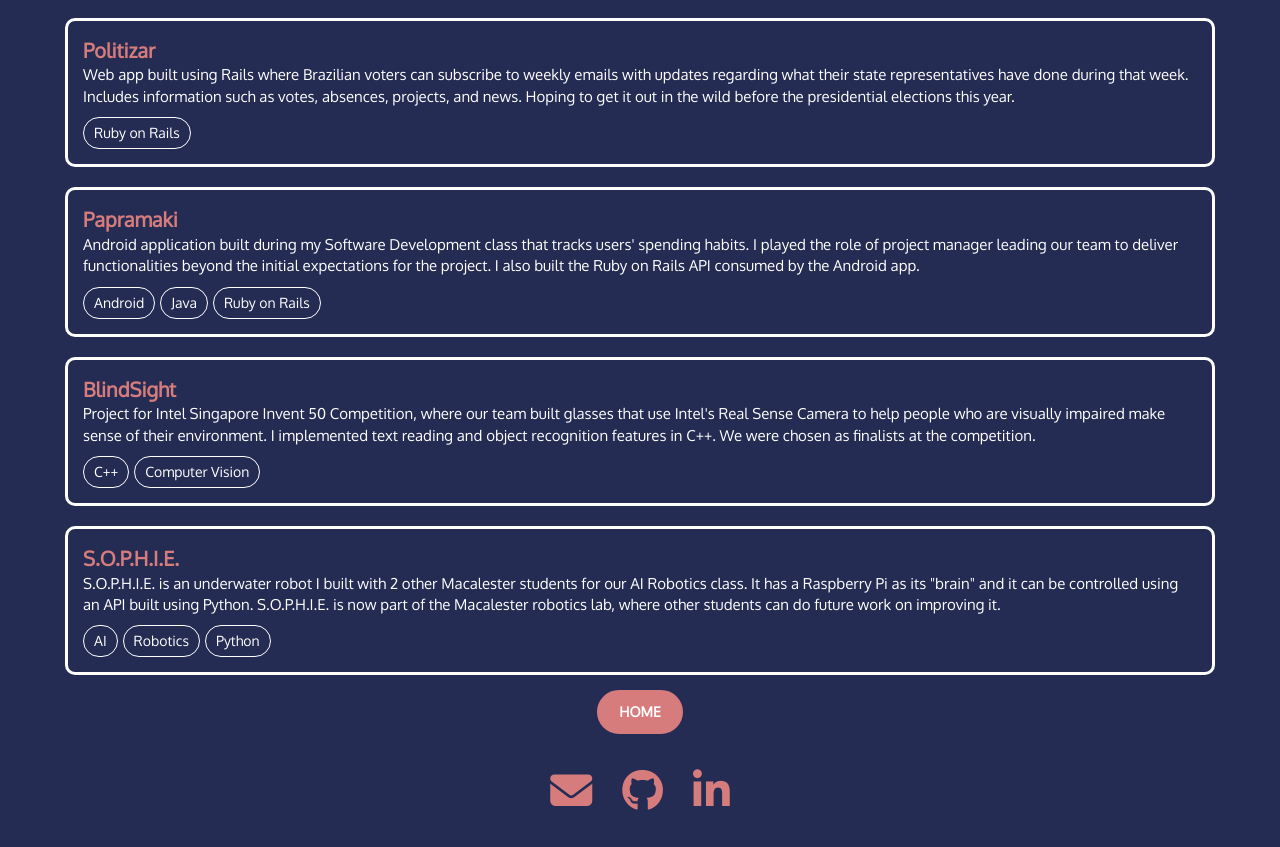
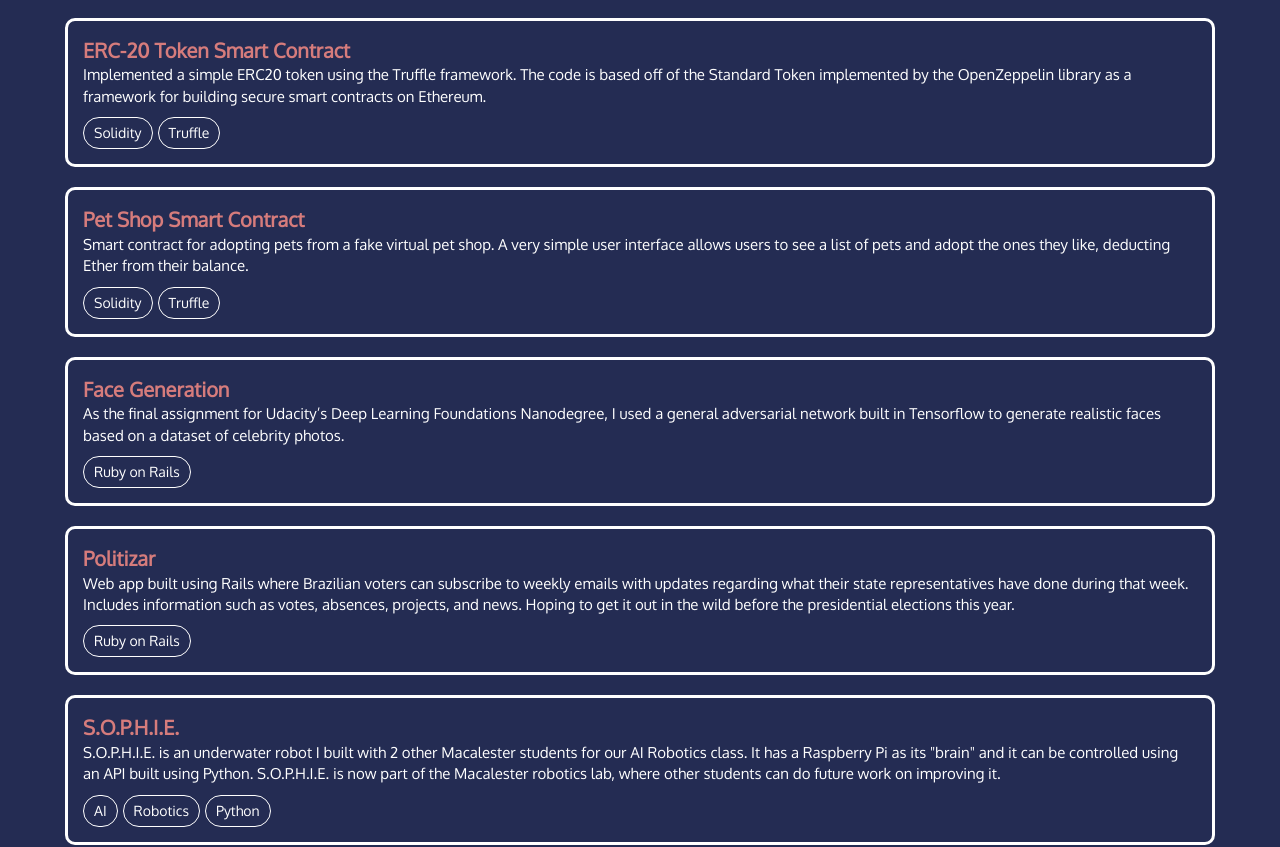
Before and after one commit to MarcioPorto/personal-website, an Angular app: page /projects in a window 1280 px wide. Shown: the part 523-1370 px from the top of the page. Built offline with nearby package versions, Linux system fonts and the light colour scheme.

Commit message:
Refactored list of projects

```diff
--- a/src/app/data.service.ts
+++ b/src/app/data.service.ts
@@ -9,16 +9,86 @@
     [
       {
         'id': 1,
-        'name': 'Virtual Self-Driving Car',
-        'description': "Implementation of a simple virtual self-driving car using Udacity's self-driving car simulator. The model for the car is built using Keras, and it is trained on data that I generated by manually driving a virtual car using Udacity's simulator. It uses a Convolutional Neural Network that takes as its input the pixels from the simulator screen and decides what to do next based on its current state in the world.",
+        'name': 'Fresh Eyes',
+        'description': 'Chrome extension that adds an accessibility function for users with color blindness. It adapts the color of individual pixels on the browser screen depending on the specific type of color blindness a user has, making it easier to visualize content and navigate the web.',
         'githubLink': '',
-        'displayOnHome': true,
+        'displayOnHome': false,
         'tags': [
-          'Keras', 'Deep Learning'
+          'JavaScript', 'Chrome Extension'
         ]
       },
       {
         'id': 2,
+        'name': 'BlindSight',
+        'description': "Project for Intel Singapore Invent 50 Competition, where our team built glasses that use Intel's Real Sense Camera to help people who are visually impaired make sense of their environment. I implemented text reading and object recognition features in C++. We were chosen as finalists at the competition.",
+        'githubLink': '',
+        'displayOnHome': false,
+        'tags': [
+          'C++', 'Computer Vision'
+        ]
+      },
+      {
+        'id': 3,
+        'name': 'Papramaki',
+        'description': "Android application built during my Software Development class that tracks users' spending habits. I played the role of project manager leading our team to deliver functionalities beyond the initial expectations for the project. I also built the Ruby on Rails API consumed by the Android app.",
+        'githubLink': '',
+        'displayOnHome': false,
+        'tags': [
+          'Android', 'Java', 'Ruby on Rails', 'API'
+        ]
+      },
+      {
+        'id': 4,
+        'name': 'S.O.P.H.I.E.',
+        'description': 'S.O.P.H.I.E. is an underwater robot I built with 2 other Macalester students for our AI Robotics class. It has a Raspberry Pi as its "brain" and it can be controlled using an API built using Python. S.O.P.H.I.E. is now part of the Macalester robotics lab, where other students can do future work on improving it.',
+        'githubLink': '',
+        'displayOnHome': false,
+        'tags': [
+          'AI', 'Robotics', 'Python'
+        ]
+      },
+      {
+        'id': 5,
+        'name': 'Politizar',
+        'description': "Web app built using Rails where Brazilian voters can subscribe to weekly emails with updates regarding what their state representatives have done during that week. Includes information such as votes, absences, projects, and news. Hoping to get it out in the wild before the presidential elections this year.",
+        'githubLink': '',
+        'displayOnHome': true,
+        'tags': [
+          'Ruby on Rails'
+        ]
+      },
+      {
+        'id': 6,
+        'name': 'Face Generation',
+        'description': "As the final assignment for Udacity’s Deep Learning Foundations Nanodegree, I used a general adversarial network built in Tensorflow to generate realistic faces based on a dataset of celebrity photos.",
+        'githubLink': '',
+        'displayOnHome': false,
+        'tags': [
+          'Ruby on Rails'
+        ]
+      },
+      {
+        'id': 7,
+        'name': 'Pet Shop Smart Contract',
+        'description': "Smart contract for adopting pets from a fake virtual pet shop. A very simple user interface allows users to see a list of pets and adopt the ones they like, deducting Ether from their balance.",
+        'githubLink': '',
+        'displayOnHome': false,
+        'tags': [
+          'Solidity', 'Truffle'
+        ]
+      },
+      {
+        'id': 8,
+        'name': 'ERC-20 Token Smart Contract',
+        'description': "Implemented a simple ERC20 token using the Truffle framework. The code is based off of the Standard Token implemented by the OpenZeppelin library as a framework for building secure smart contracts on Ethereum.",
+        'githubLink': '',
+        'displayOnHome': false,
+        'tags': [
+          'Solidity', 'Truffle'
+        ]
+      },
+      {
+        'id': 9,
         'name': 'Distributed Exchange Smart Contract',
         'description': "Currently working on a Solidity smart contract implementing a simple distributed exchange for ERC20 tokens on the Ethereum blockchain. It will contain basic functionality such as placing a buy or sell order and depositing or withdrawing tokens.",
         'githubLink': '',
@@ -28,44 +98,13 @@
         ]
       },
       {
-        'id': 3,
-        'name': 'Politizar',
-        'description': "Web app built using Rails where Brazilian voters can subscribe to weekly emails with updates regarding what their state representatives have done during that week. Includes information such as votes, absences, projects, and news. Hoping to get it out in the wild before the presidential elections this year.",
+        'id': 10,
+        'name': 'Virtual Self-Driving Car',
+        'description': "Implementation of a simple virtual self-driving car using Udacity's self-driving car simulator. The model for the car is built using Keras, and it is trained on data that I generated by manually driving a virtual car using Udacity's simulator. It uses a Convolutional Neural Network that takes as its input the pixels from the simulator screen and decides what to do next based on its current state in the world.",
         'githubLink': '',
         'displayOnHome': true,
         'tags': [
-          'Ruby on Rails'
-        ]
-      },
-
-      {
-        'id': 4,
-        'name': 'Papramaki',
-        'description': "Android application built during my Software Development class that tracks users' spending habits. I played the role of project manager leading our team to deliver functionalities beyond the initial expectations for the project. I also built the Ruby on Rails API consumed by the Android app.",
-        'githubLink': '',
-        'displayOnHome': false,
-        'tags': [
-          'Android', 'Java', 'Ruby on Rails'
-        ]
-      },
-      {
-        'id': 5,
-        'name': 'BlindSight',
-        'description': "Project for Intel Singapore Invent 50 Competition, where our team built glasses that use Intel's Real Sense Camera to help people who are visually impaired make sense of their environment. I implemented text reading and object recognition features in C++. We were chosen as finalists at the competition.",
-        'githubLink': '',
-        'displayOnHome': false,
-        'tags': [
-          'C++', 'Computer Vision'
-        ]
-      },
-      {
-        'id': 6,
-        'name': 'S.O.P.H.I.E.',
-        'description': 'S.O.P.H.I.E. is an underwater robot I built with 2 other Macalester students for our AI Robotics class. It has a Raspberry Pi as its "brain" and it can be controlled using an API built using Python. S.O.P.H.I.E. is now part of the Macalester robotics lab, where other students can do future work on improving it.',
-        'githubLink': '',
-        'displayOnHome': false,
-        'tags': [
-          'AI', 'Robotics', 'Python'
+          'Keras', 'Deep Learning'
         ]
       }
     ]
--- a/src/app/home/home.component.ts
+++ b/src/app/home/home.component.ts
@@ -25,6 +25,7 @@
         this.visibleProjects.push(project);
       }
     }
+    this.visibleProjects.reverse();
 
     this._data.courses.subscribe(res => this.allCourses = res);
     this.visibleCourses = this.allCourses;
--- a/src/app/projects/projects.component.ts
+++ b/src/app/projects/projects.component.ts
@@ -17,6 +17,7 @@
 
   ngOnInit() {
     this._data.projects.subscribe(res => this.allProjects = res);
+    this.allProjects.reverse();
   }
 
   navigateHome() {
```
